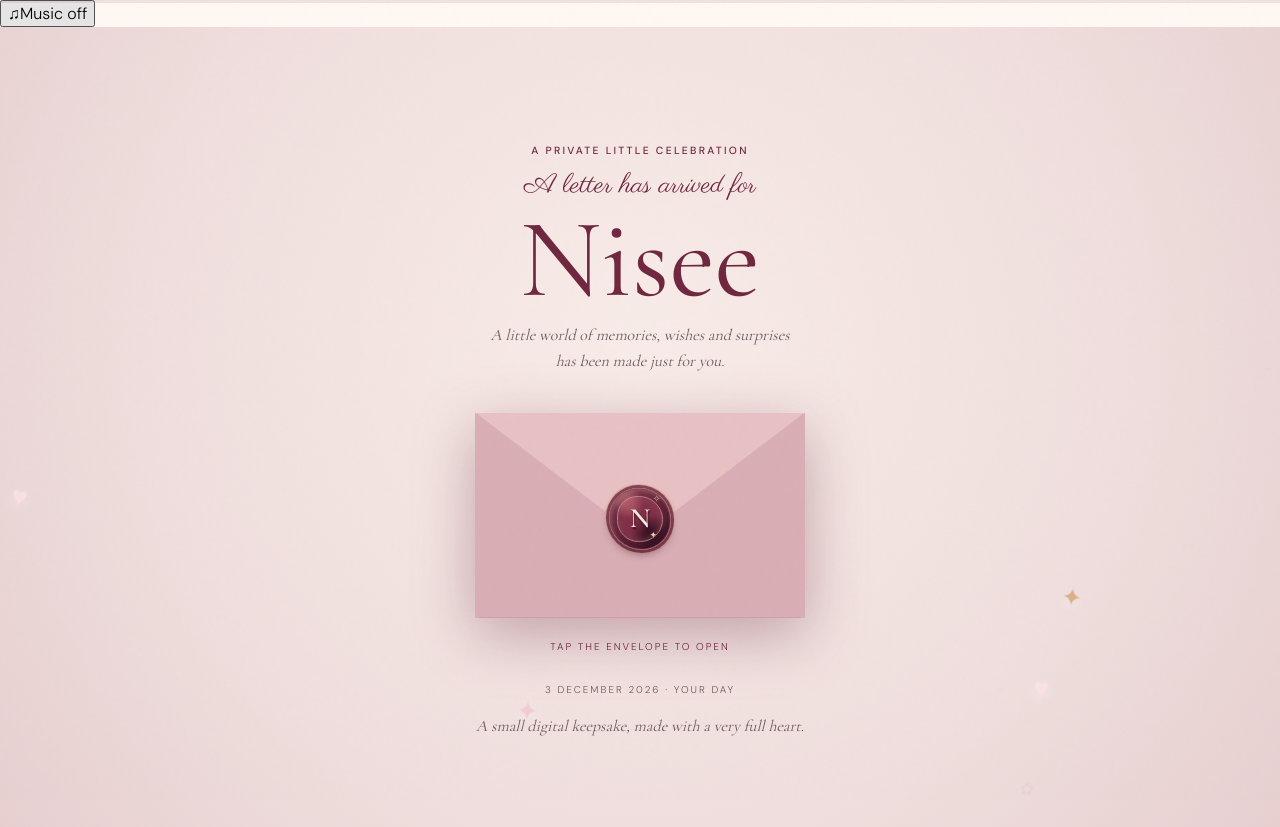
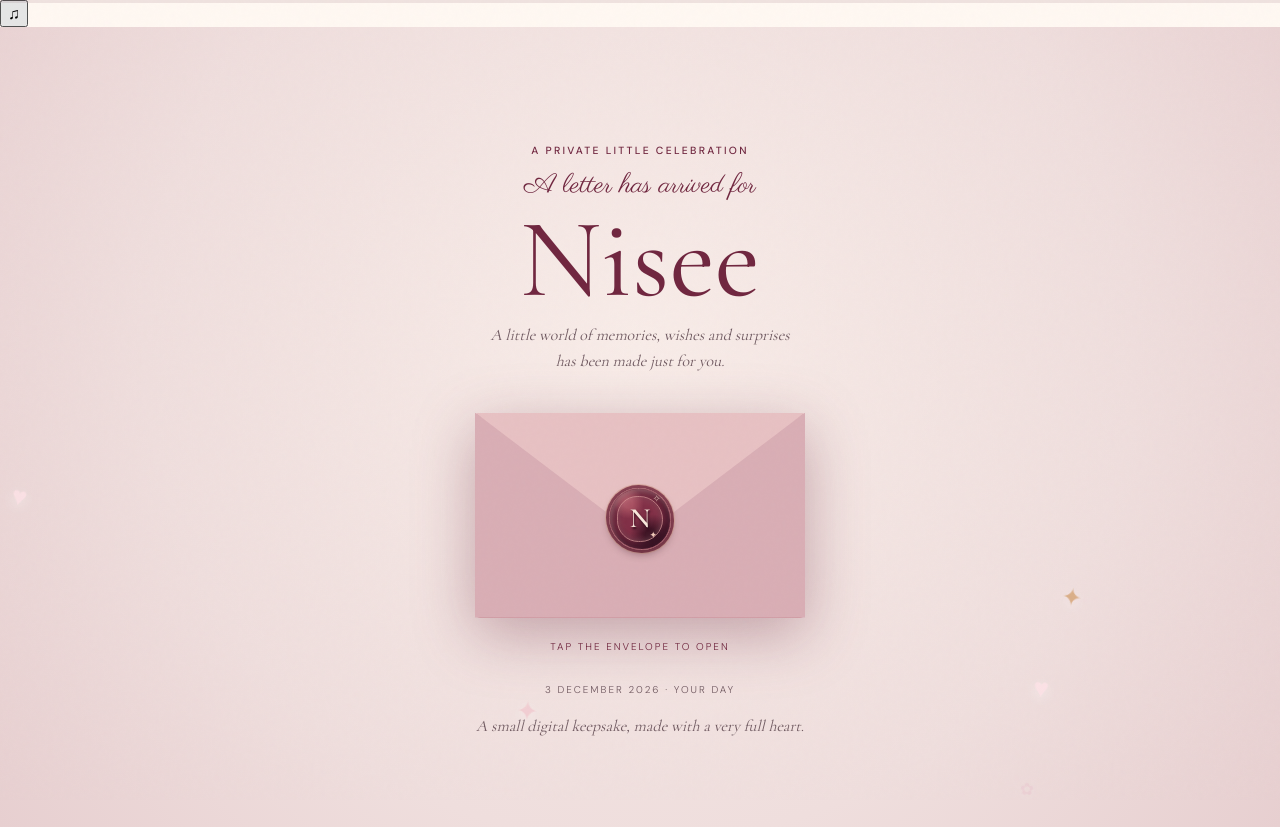
Before and after one commit to NayanatharaBandara/nise-s-birthday, a plain HTML site: page index.html in a window 1280 px wide. Drawn offline with nearby package versions, Linux system fonts and the light colour scheme.

Commit message:
Show music control as a discreet icon only

```diff
--- a/index.html
+++ b/index.html
@@ -8,7 +8,7 @@
 <div class="reading-progress" aria-hidden="true"><span id="readingProgress"></span></div>
 
 <audio id="music" src="birthday-music.mp3" loop playsinline preload="auto"></audio>
-<button class="music-toggle" id="musicToggle" type="button" aria-label="Turn birthday music on" aria-pressed="false" title="Turn music on"><span aria-hidden="true">♫</span><span class="music-label">Music off</span></button>
+<button class="music-toggle" id="musicToggle" type="button" aria-label="Turn birthday music on" aria-pressed="false" title="Turn music on"><span aria-hidden="true">♫</span></button>
 <section class="welcome" id="welcome">
   <div class="opening-copy">
     <p class="eyebrow">A PRIVATE LITTLE CELEBRATION</p>
```
